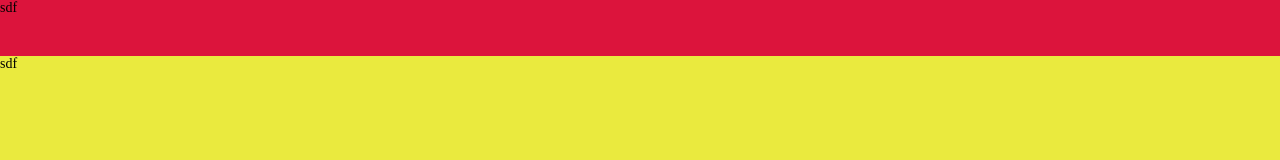
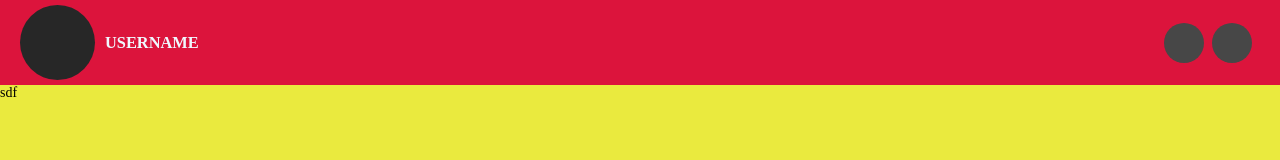
Before and after one commit to amirhnajafiz/natsbench-runbook, a plain HTML site: page FinalProject/index.html in a window 1280 px wide. Drawn offline with Linux system fonts and the light colour scheme.

Commit message:
fp header add

```diff
--- a/FinalProject/assets/css/flex.css
+++ b/FinalProject/assets/css/flex.css
@@ -10,3 +10,7 @@
 .flex-col {
     flex-direction: column;
 }
+
+.center-item {
+    align-items: center;
+}
--- a/FinalProject/assets/css/style.css
+++ b/FinalProject/assets/css/style.css
@@ -23,10 +23,32 @@ body {
 }
 
 .cart-header {
-    height: 60px;
+    height: 85px;
     background-color: crimson;
+    justify-content: space-between;
+    padding: 20px;
 }
 
 .cart-content {
     background-color: #eaea3e;
 }
+
+.user-pic {
+    width: 75px;
+    height: 75px;
+    background-color: #272727;
+    border-radius: 50%;
+}
+
+.user-name {
+    color: aliceblue;
+    margin-left: 10px;
+}
+
+.circle {
+    width: 40px;
+    height: 40px;
+    border-radius: 50%;
+    background-color: #474747;
+    margin-right: 8px;
+}
--- a/FinalProject/index.html
+++ b/FinalProject/index.html
@@ -8,7 +8,16 @@
 </head>
 <body>
     <div class="container d-flex flex-col">
-        <div class="cart-header full-width">sdf</div>
+        <div class="cart-header d-flex full-width flex-row center-item">
+            <div class="d-flex flex-row center-item">
+                <div class="user-pic"></div>
+                <h3 class="user-name">USERNAME</h3>
+            </div>
+            <div class="d-flex flex-row center-item">
+                <div class="circle"></div>
+                <div class="circle"></div>
+            </div>
+        </div>
         <div class="container cart-content full-width">sdf</div>
     </div>
 </body>
```
